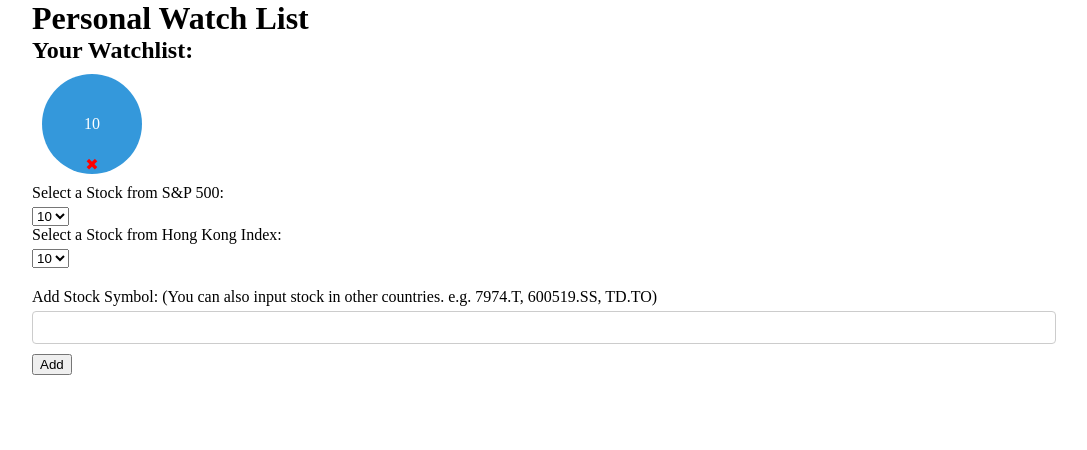
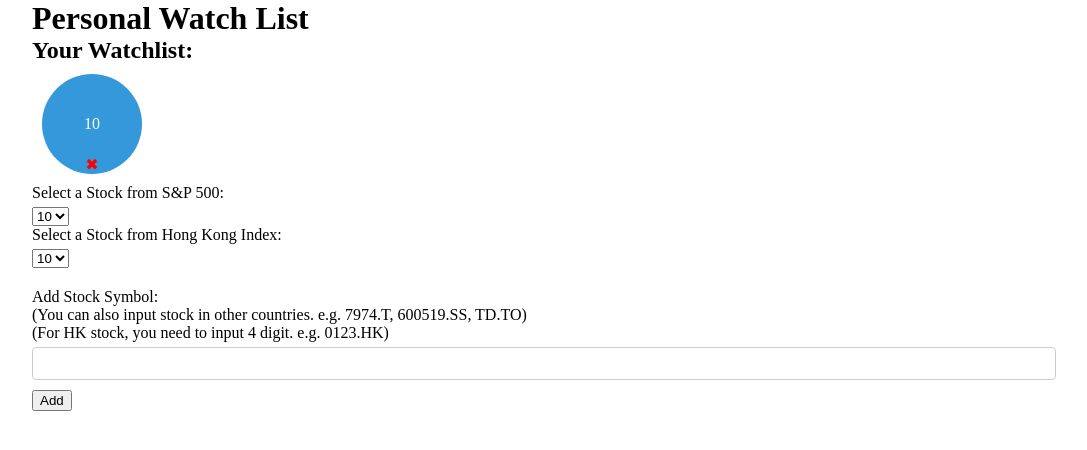
Before and after one commit to myeung30/stock_analysis, a Flask app: template templates/watchlist.html in a window 1280 px wide. Shown: the part 38-488 px from the top of the page, without its empty margins (96-1183 px from the left). Run offline with Flask 3, Linux system fonts and the light colour scheme; the template is opened without the code that fills it: most values are stand-ins (such as "Sample title", 1, 10 or a date in 2020).

Commit message:
valid stock symbol

```diff
--- a/app.py
+++ b/app.py
@@ -210,7 +210,7 @@ def check_stock_data():
 
     try:
         # Use yfinance to check if data is available for the given stock symbol
-        stock_data = yf.download(symbol, start='2022-01-01', end='2022-01-02')
+        stock_data = yf.download(symbol, start=(datetime.today() - timedelta(days=10)), end=datetime.today())
         if stock_data.empty:
             return jsonify({'available': False})
         else:
@@ -221,4 +221,4 @@ def check_stock_data():
         return jsonify({'available': False})
 
 if __name__ == '__main__':
-    app.run(host="0.0.0.0",port=5000)
+    app.run(host="0.0.0.0",port=5000, debug=True)
--- a/templates/watchlist.html
+++ b/templates/watchlist.html
@@ -41,6 +41,29 @@
                 // Handle error as needed
             });
         }
+        function validateStockSymbol() {
+            var stockSymbolInput = document.getElementById('stock_symbol');
+            var errorMessage = document.getElementById('error-message');
+            var stockSymbol = stockSymbolInput.value;
+
+            fetch('/check_stock_data?symbol=' + stockSymbol)
+                .then(response => response.json())
+                .then(data => {
+                    if (data.available) {
+                        errorMessage.innerText = '';
+                        document.getElementById('add_stock_form').submit();
+                    } else {
+                        errorMessage.innerText = 'Invalid stock symbol. Please enter a valid symbol.';
+                    }
+                })
+                .catch(error => {
+                    console.error('Error:', error);
+                });
+
+            // Prevent the default form submission
+            return false;
+        }
+
     </script>
 </head>
 <body>
@@ -90,18 +113,18 @@
             {% endfor %}
         </select>
 
-        <form action="/add_stock" method="post">
+        <form action="/add_stock" method="post" onsubmit="return validateStockSymbol()" id="add_stock_form">
             <input type="hidden" name="username" value="{{ username }}">
-            <label for="stock_symbol">Add Stock Symbol: (You can also input stock in other countries. e.g. 7974.T, 600519.SS, TD.TO)</label>
+            <label for="stock_symbol">Add Stock Symbol:
+                <p>(You can also input stock in other countries. e.g. 7974.T, 600519.SS, TD.TO)</p>
+                <p>(For HK stock, you need to input 4 digit. e.g. 0123.HK)</p></label>
             <input type="text" id="stock_symbol" name="stock_symbol" required>
             <input type="submit" value="Add">
+
         </form>
 
-        {% if error %}
-            <div class="error-message">
-                <p>{{ error }}</p>
-            </div>
-        {% endif %}
+        <div id="error-message" class="error-message"></div>
+
     </div>
 </body>
 </html>
```
